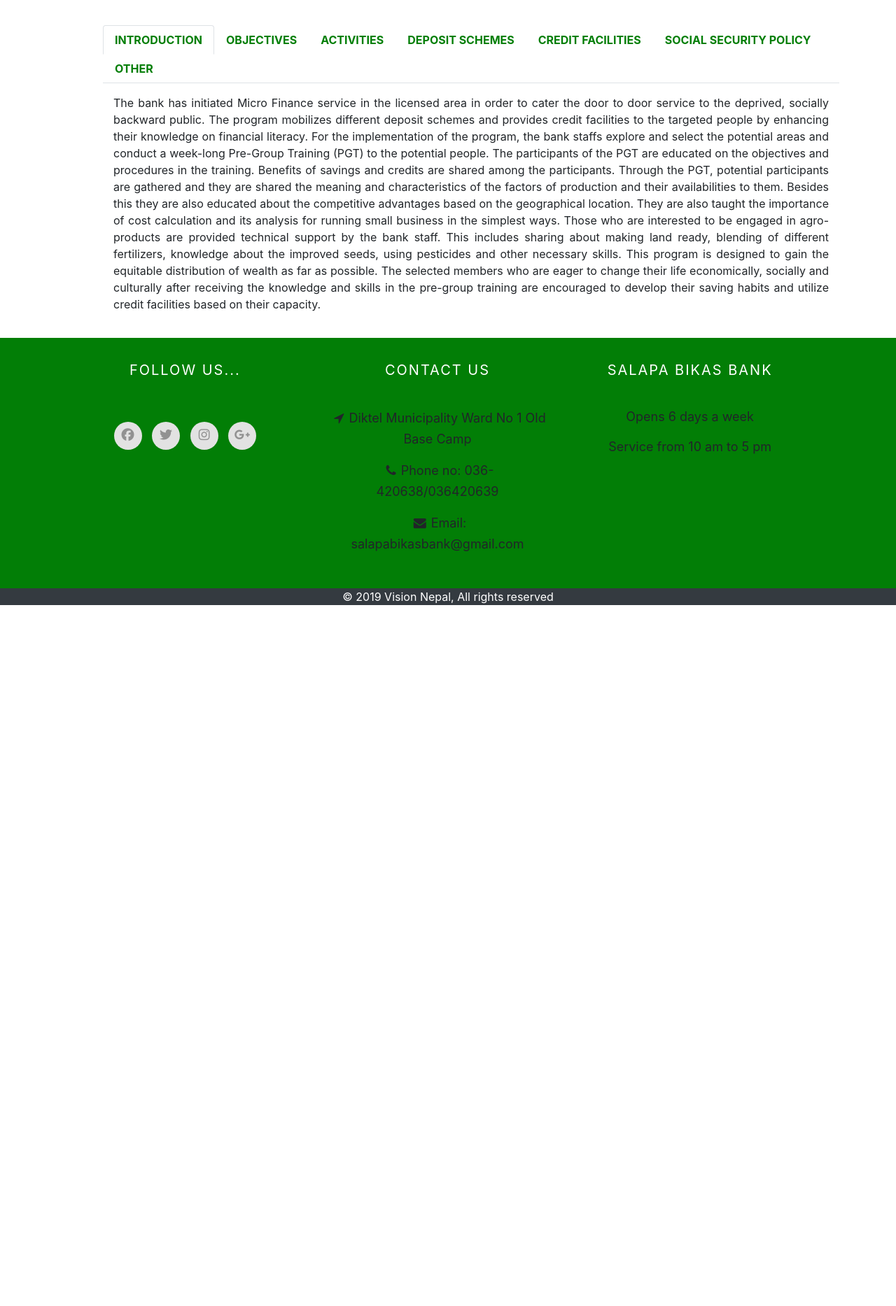
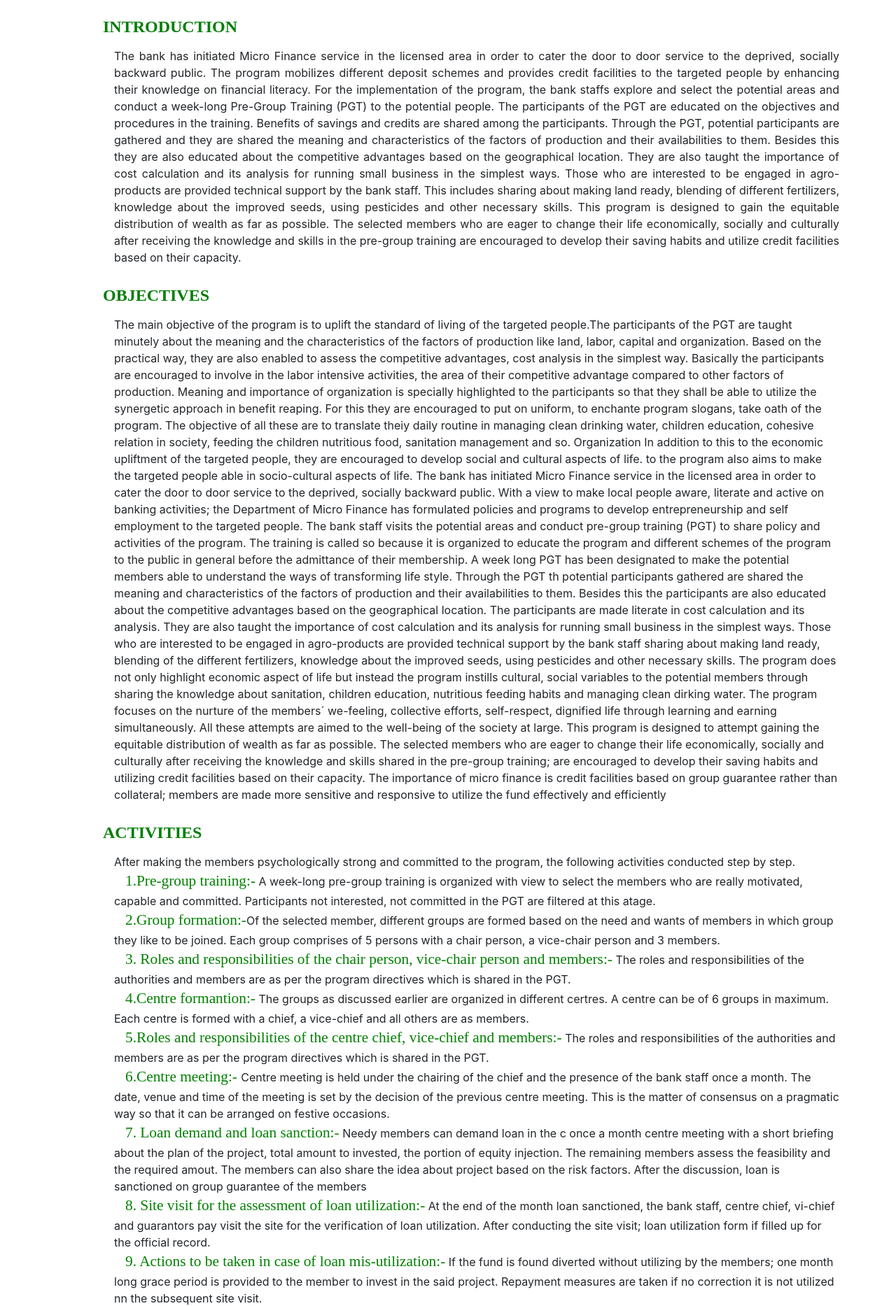
Before and after one commit to SanjayaStha/bank2, a PHP site: page /micro.php in a window 1280 px wide. Shown: the part 117-1984 px from the top of the page at 70% size. Before the commit the page ends 982 px from the top, so only its background shows below. Run offline with PHP 8.4, Linux system fonts and the light colour scheme; data comes from the database, SQL or seed files in the repository; data that the repository does not hold is empty; some libraries are stand-ins or nearby versions.

Commit message:
icro page updated

```diff
--- a/css/style.css
+++ b/css/style.css
@@ -6,12 +6,11 @@
     --clr-secondary2: rgb(250, 194, 194);
 }
 
-
-
-section {
-
-    /* background-image: linear-gradient(var(--clr-primary), white); */
-    /* padding-left: 1em; */
+#banner {
+    background-image: url('../images/scene1.jpg');
+    background-repeat: no-repeat;
+    background-position: center;
+    background-size: 100%;
 }
 
 .footer-section {
--- a/micro.php
+++ b/micro.php
@@ -6,35 +6,13 @@
 <div class="row">
 	<article class="col-md-12 col-lg-12 col-12 ml-5 my-3">
 		<div style="text-align: justify;">
-		<!-- Nav tabs -->
-<ul class="nav nav-tabs my-3">
-  <li class="nav-item">
-    <a class="nav-link active" data-toggle="tab" href="#home"><strong><span class="eng">INTRODUCTION</span><span class="nep">परिचय</span></strong></a>
-  </li>
-  <li class="nav-item">
-    <a class="nav-link" data-toggle="tab" href="#menu1"><strong><span class="eng">OBJECTIVES</span><span class="nep">दूरदृष्टि </span></strong></a>
-  </li>
-   <li class="nav-item">
-    <a class="nav-link" data-toggle="tab" href="#menu2"><strong><span class="eng">ACTIVITIES</span><span class="nep">कार्यक्रम</span></strong></a>
-  </li>
-   <li class="nav-item">
-    <a class="nav-link" data-toggle="tab" href="#menu3"><strong><span class="eng">DEPOSIT SCHEMES</span><span class="nep">बचत परिचालन </span></strong></a>
-  </li>
 
-   <li class="nav-item">
-    <a class="nav-link " data-toggle="tab" href="#menu4"><strong><span class="eng">CREDIT FACILITIES</span><span class="nep">कर्जा प्रवाह </span></strong></a>
-  </li>
-   <li class="nav-item">
-    <a class="nav-link" data-toggle="tab" href="#menu5"><strong><span class="eng">SOCIAL SECURITY POLICY</span><span class="nep">सामाजिक सुरक्षा निति </span></strong></a>
-  </li>
-   <li class="nav-item">
-    <a class="nav-link " data-toggle="tab" href="#menu6"><strong><span class="eng">OTHER</span><span class="nep">अन्य गतिविधिहरु</span></strong></a>
-  </li>
-  </ul>
-<!-- Tab panes -->
-<div class="tab-content">
-  <div class="tab-pane container active" id="home">
-      <p><span class="eng">
+	<div class="section-title">
+		<span class="eng">INTRODUCTION</span>
+		<span class="nep">परिचय</span>
+	</div>
+<br><br>
+      <div class="section-content"><span class="eng">
      The bank has initiated Micro Finance service in the licensed area in order to cater the door to door service to the deprived, socially backward public. The program mobilizes different deposit schemes and provides credit facilities to the targeted people by enhancing their knowledge on financial literacy. For the implementation of the program, the bank staffs explore and select the potential areas and conduct a week-long Pre-Group Training (PGT) to the potential people. The participants of the PGT are educated on the objectives and procedures in the training. Benefits of savings and credits are shared among the participants.
 Through the PGT, potential participants are gathered and they are shared the meaning and characteristics of the factors of production and their availabilities to them. Besides this they are also educated about the competitive advantages based on the geographical location. They are also taught the importance of cost calculation and its analysis for running small business in the simplest ways. Those who are interested to be engaged in agro-products are provided technical support by the bank staff. This includes sharing about making land ready, blending of different fertilizers, knowledge about the improved seeds, using pesticides and other necessary skills.
 This program is designed to gain the equitable distribution of wealth as far as possible. The selected members who are eager to change their life economically, socially and culturally after receiving the knowledge and skills in the pre-group training are encouraged to develop their saving habits and utilize credit facilities based on their capacity.
@@ -46,12 +24,15 @@
        यस बैंकले बैंकिङ  सुविधाबाट वञ्चित विपन्न वर्गका महिलाहरुका लागि लघुवित्त कार्यक्रम पनि सञ्चालन गरेको छ । यस कार्यक्रमले लक्षितवर्गको आर्थिक उन्नतिको  चेतना अभिवृद्धि गराउँदै बचत परिचालन तथा कर्जा प्रवाह जस्ता सुविधा उनीहरुकोे घरदैलोमा उपलब्ध गराउदै आएको छ । यसका लागि बैंकका कर्मचारीहरुले सम्भावित क्षेत्रहरुको छनौट गरी सो स्थानका सम्भावित ब्यक्तिहरुलाई सहभागी गराई एक हप्ते समुह प्रवेशपूर्व तालिम सञ्चालन गर्दछन् । उक्त समुह प्रवेशपूर्व तालिममा सहभागीहरुलाई लघुवित्त कार्यक्रमको उद्देश्य तथा कार्यविधिका बारेमा प्रकाश पार्ने काम गरिन्छ ।
 सप्ताहव्यापी समुह प्रवेशपूर्व तालिममा सहभागीहरुलाई समुहको अर्थ, महत्व र उपादेयताका बारेमा जानकारी प्रदान गरिन्छ । तालिमको समापनमा कार्यक्रम प्रति प्रतिवद्ध सहभागीहरुलाई घरका अभिभावकहरुको सहमतिमा समुहको सदस्यता प्रदान गरिन्छ ।
  	</span>
-		</p>
+		</div>
 
 	</div>
-
-	<div class="tab-pane container fade" id="menu1">
-      <p><span class="eng">
+<br>
+	<div class="section-title">
+	<span class="eng">OBJECTIVES</span><span class="nep">दूरदृष्टि </span>
+	</div>
+<br><br>
+      <div class="section-content"><span class="eng">
      The main objective of the program is to uplift the standard of living of the targeted people.The participants of the PGT are taught minutely about the meaning and the characteristics of the factors of production like land, labor, capital and organization. Based on the practical way, they are also enabled to assess the competitive advantages, cost analysis in the simplest way. Basically the participants are encouraged to involve in the labor intensive activities, the area of their competitive advantage compared to other factors of production. Meaning and importance of organization is specially highlighted to the participants so that they shall be able to utilize the synergetic approach in benefit reaping. For this they are encouraged to put on uniform, to enchante program slogans, take oath of the program. The objective of all these are to translate theiy daily routine in managing clean drinking water, children education, cohesive relation in society, feeding the children nutritious food, sanitation management and so.
  Organization
 
@@ -71,12 +52,14 @@
 		<span class="nep">
       यस कार्यक्रमको मुख्य उद्देश्य लक्षितवर्गलाई परिश्रमी, इमान्दार, लगनशील र उद्यमशील बनाई उनीहरुको आर्थिक स्तर अभिवृद्धि गराउनु हो । यसका अतिरिक्त लक्षितवर्गलाई सामाजिक तथा साँस्कृतिक रुपमा पनि जागरुक बनाई जीवनका सर्वाङ्गीण पक्षमा सबल तथा सक्षम बनाउनु हो । कार्यक्रमको उद्देश्यहरु हासिल गर्न सहभागीहरुलाई समुह प्रवेशपूर्व तालिममा  भुमि, श्रम, पुँजि र संगठन जस्ता उत्पादनका साधनहरुका अर्थ तथा विशेषताहरुका बारेमा  जानकारी गराइन्छ । सहभागीहरुको भौगोलिक अवस्थितिका आधारमा तुलनात्मक लाभ विश्लेषण गर्ने तथा उत्पादन कार्यमा लाग्ने लागतको गणना तथा सो विश्लेषण तरिका पनि सिकाइन्छ । यसका अतिरिक्त सहभागीहरुलाई मल, बिउ बिजन तथा माटो तयारी गर्ने जस्ता प्राविधिक तालिम समेत प्रदान गरिन्छ ।
  	</span>
-		</p>
-
+		</div>
+<br>
+	<div class="section-title">
+		<span class="eng">ACTIVITIES</span><span class="nep">कार्यक्रम</span>
 	</div>
 
-	<div class="tab-pane container fade" id="menu2">
-      <p><span class="eng">
+<br><br>
+      <div class="section-content"><span class="eng">
      After making the members psychologically strong and committed to the program, the following activities conducted step by step.<br>
 <b class="article-title">1.Pre-group training:-</b> A week-long pre-group training is organized with view to  select the members who are really motivated, capable and committed. Participants not interested, not committed in the PGT are filtered at this atage.<br>
 <b class="article-title">2.Group formation:-</b>Of the selected member, different groups are formed based on the need and wants of members in which group they like to be joined. Each group comprises of 5 persons with a chair person, a vice-chair person and  3 members.<br>
@@ -107,44 +90,38 @@
 <span class="article-title">११.केन्द्र प्रमुखहरुको अवलोकन भ्रमणः–</span>कार्यक्रममा आवद्ध सदस्यहरुको उद्यमशीलता अभिवृद्धि गर्न तथा सम्भावनाका अन्य क्षेत्रहरुको अन्वेषण गर्न केन्द्र प्रमुखहरुको अवलोकन भ्रमण वार्षिक रुपमा सञ्चालन गर्ने नीति बैंकले अवलम्बन गरेको छ ।
 
  	</span>
-		</p>
-
 		</div>
-
-	<div class="tab-pane container fade" id="menu3">
-      <p><span class="eng">
+<br>
+	<div class="section-title">
+	<span class="eng">DEPOSIT SCHEMES</span><span class="nep">बचत परिचालन </span>
+	</div>
+<br><br>
+      <div class="section-content">
+	  	<span class="eng">
 			Micro finance program nurtures the saving habits among the members instilling the philosophy of continuous practice with patience. The following are the saving products under the micro-finance program.<br>
 			<b class="article-title">Personal Saving:- </b>Members can save and withdraw any amount on their personal saving account individually. The bank provides the stipulated rate of interest to this savings regularly. This scheme is optional in nature.<br>
 			<b class="article-title">Group Saving:-</b> This saving is maintained on the name of group compulsorily. In this account amount determined by the centre meeting is collected on every group meeting once a month. The saving amount from group to group may be different as the amount is the matter of group meeting based on the affordability of the group member.<br>
 			<b class="article-title">Double Saving:-</b>  Members are allowed to save certain amount under this scheme and the bank pays back its double amount saved cumulatively at the end of  10 or 15  year.<br>
 			<b class="article-title">Centre Fund Saving:-</b>  Every member in the group must save Rs. 10 per month for this saving. Main purpose of this saving is to provide fund on regular maintenance stationery and logistic support for conducting centre meetings.  In addition to this, the fund promotes collective feelings amount the members availing subsidy in the cases like maternity/ post natal caring expenses, mourning period and natural calamities like floods and fire accidents.
-
-
-
-
 		</span>
 
 		<span class="nep">
 		    लघुवित्त कार्यक्रममा निम्नानुसारका बचत योजनाहरु पचिालन गरिएको छ । <br>
-
 			<b class="article-title">क. समुह बचतः  ः– </b>समुहका सदस्यहरुले प्रत्येक महिनामा सञ्चालन गरिने केन्द्रको बैठकमा समुह बचतमा अनिवार्य रुपले रकम जम्मा गर्नु पर्नेछ । बचतको रकम र खाता सञ्चालन समुहको बैठकले तोके बमोजिम हुनेछ ।<br>
 			<b class="article-title">ख. केन्द्र कोष बचत ः– </b>समुहका सदस्यहरुले प्रत्येक महिनामा सञ्चालन गरिने केन्द्रको बैठकमा अनिवार्य रुपले रु. १०÷–रकम जम्मा गर्नु पर्नेछ । बचतको रकम र खाता सञ्चालन केन्द्रको बैठकले तोके बमोजिम हुनेछ ।<br>
 			<b class="article-title">ग. व्यक्तिगत बचतः ः– </b>यस बचत खातामा सदस्यहरुले प्रत्येक महिनामा सञ्चालन गरिने केन्द्रको बैठकमा ऐच्छिक रुपले जति सुकै रकम जम्मा गर्न तथा चाहिएको बखतमा जति सुक रकम झिक्न सक्नेछन् । यो खाताको सञ्चालन सम्बन्धित खातावालाले गर्नेछन् ।<br>
 			<b class="article-title">घ दोब्बर भुक्तानी बचतः ः–</b> यस बचत खातामा सदस्यहरुले केन्द्रको बैठकमा तोकिए रकम जम्मा गर्नु पर्नेछ । यसरी १० वर्ष भुक्तान भए पछि सदस्यले रकम फिर्ता लिन चाहेमा सो अवधिसम्मा जम्मा भएको रकमको ५० प्रतिशत व्याज थप गरी बैंकले सदस्यलाई भुक्तनी गर्नेछ । तर १५ वर्षसम्म रकम जम्मा गरी सदस्यले बचत रकम फिर्ता लिन चाहेमा सो अवधिसम्मा जम्मा भएको रकमको १०० प्रतिशत व्याज थप गरी दोब्बर रकम बैंकले सदस्यलाई भुक्तनी गर्नेछ ।
 		</span>
-		</p>
-
 </div>
-
-	<div class="tab-pane container fade" id="menu4">
-      <p><span class="eng">
+<br>
+<div class="section-title">
+<span class="eng">CREDIT FACILITIES</span><span class="nep">कर्जा प्रवाह </span>
+</div>
+<br><br>
+<div class="section-content"><span class="eng">
 <b class="article-title">General Loan:-</b> Members who run small shops can obtain general loan for maximum of 18 month long installments. In general loan there is no provision of grace time.<br>
 <b class="article-title">Agriculture Loan:-</b> Members of Micro Finance groups can obtain such credit facility who can engaged in agriculture and produce vegetable and cash crops. Members can credit facilities from minimum NRS. 5,000  to  NRS. 1,00,000 in maximum in the first phase. The amount of credit can be increased from the next phses based on their capacity of the utilization of the fund.
 Members have to repay the amount in 18 installments in maximum. As per necessity; certain time can be allocated grace period for the repayment of principal amount.
-
-
-
-
 </span>
 
 <span class="nep">
@@ -152,11 +129,13 @@
 <b class="article-title">क. साधारण कर्जा ः– </b>समुहका सदस्यहरुले साना साना एद्यम तथा व्यवसाय सञ्चालन गर्न यस शीर्षकबाट विना धितो कर्जा प्राप्त गर्न सक्छन् । कर्जा स्वीकृत हुनु पूर्व समुहका सदस्यहरुले कर्जा भुक्तानीको सामुहिक रुपमा जमानत दिनु पर्नेछ । <br>
 <b class="article-title">ख. कृषि कर्जा ः–</b>कृषि जन्य उत्पादनमा सम्लग्न समुहका सदस्यहरुले यस शीर्षकबाट विना धितो कर्जा प्राप्त गर्न सक्छन् । कर्जा स्वीकृत हुनु पूर्व समुहका सदस्यहरुले कर्जा भुक्तानीको सामुहिक रुपमा जमानत दिनु पर्नेछ । कृषि कर्जाका हकमा आवश्यकताका आधारमा कर्जाको साँवा भुक्तानीमा ५ महिनासम्म गे्रस अवधि प्राप्त गर्न सक्नेछन् ।
 </span>
-		</p>
-
 </div>
-		<div class="tab-pane container fade" id="menu5">
-      <p><span class="eng">
+ <br>
+<div class="section-title">
+	<span class="eng">SOCIAL SECURITY POLICY</span><span class="nep">सामाजिक सुरक्षा निति </span>
+</div>
+<br><br>
+<div class="section-content"><span class="eng">
      The program has adopted the policy social security policy for the sake safeguarding the members from loss as well as developing collectiveness in facing such loss causing factors.<br>
 <b class="article-title">Maternity expenses:-</b>Members of the program are provided NRS 1,500/- for maternity expenses for first two children. Members have to make a claim within the 90 days from the date of delivery with necessary documents.<br>
 <b class="article-title">Rites and Ritual expenses:- </b>Members are provided mourning expenses NRS 5000 at the demise of the member's spouse as social support with a view to nurture the cohesiveness among the members. Such facility is also provides to the member's family in a case member's death too. This facility has to be obtained within 35 days from the date of accident.<br>
@@ -171,11 +150,15 @@
 <b class="article-title">ख.क्रिया खर्च ः–</b> सदस्य तथा सदस्यको पतिको मृत्यूमा रु. ५,०००÷– बैंकले क्रिया खर्च उपलब्ध गराउने छ ।<br>
 <b class="article-title">ग. प्राकृतिक प्रकोप सहायता ः–</b> बाढी पहिरो, भूकम्प तथा खडेरीले सदस्यको सम्पत्तिमा क्षति पु¥याएका खण्डमा क्षतिको मात्रा हेरी रु. ३,०००÷– प्राकृतिक प्रकोप सहायता स्वरुप बकैंकले सदस्यलाई उपलब्ध गराउने छ ।
  	</span>
-		</p>
+</div>
 
+<br>
+
+<div class="section-title">
+<span class="eng">OTHER</span><span class="nep">अन्य गतिविधिहरु</span>
 </div>
-		<div class="tab-pane container fade" id="menu6">
-      <p><span class="eng">
+<br><br>
+<div class="section-content"><span class="eng">
 <b class="article-title">Centre chiefs' workshop:-</b>   Every year a workshop is organized at every branch involved in launching the program. The main aim of the workshop is to make attempt to address the problems of the different groups as far as possible and use inductive approach to integrate their values, beliefs, and experiences on a pragmatic manner.<br>
 <b class="article-title">Centre chiefs' Exposure Visits:-</b>  The bank organizes centre chiefs' exposure visits to make them able to  assess new avenues of income generation.
 
@@ -188,8 +171,6 @@
 <b class="article-title">ख. केन्द्र प्रमुखहरुको अवलोकन भ्रमण ः– </b>समुहका सदस्यहरुको आय आर्जनका नयाँ सम्भावनाहरुको अनवेषण तथा विश्लेषण गर्ने क्षमताको विकास गर्न प्रत्येक वर्ष केन्द्र प्रमुखहरुको अवलोकन भ्रमण आयोजना गर्ने नीति अवलम्बन गरेको छ ।
 
 </span>
-		</p>
-
 </div>
 
 </article>
```
Also changed, not shown: index.php (+3 -36 lines), images/scene1.jpg (added). Lines whose indentation alone changed are shown as unchanged.
